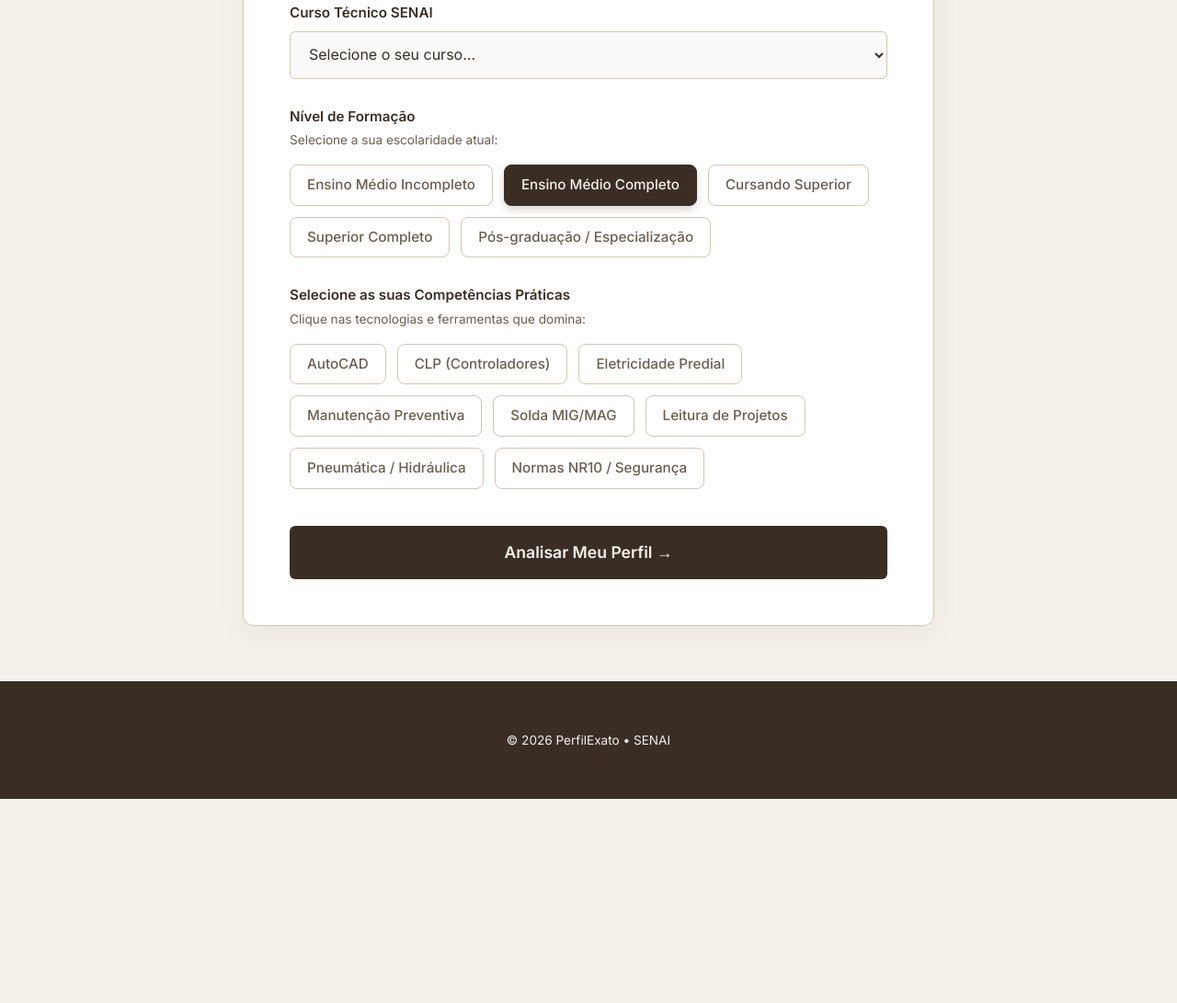
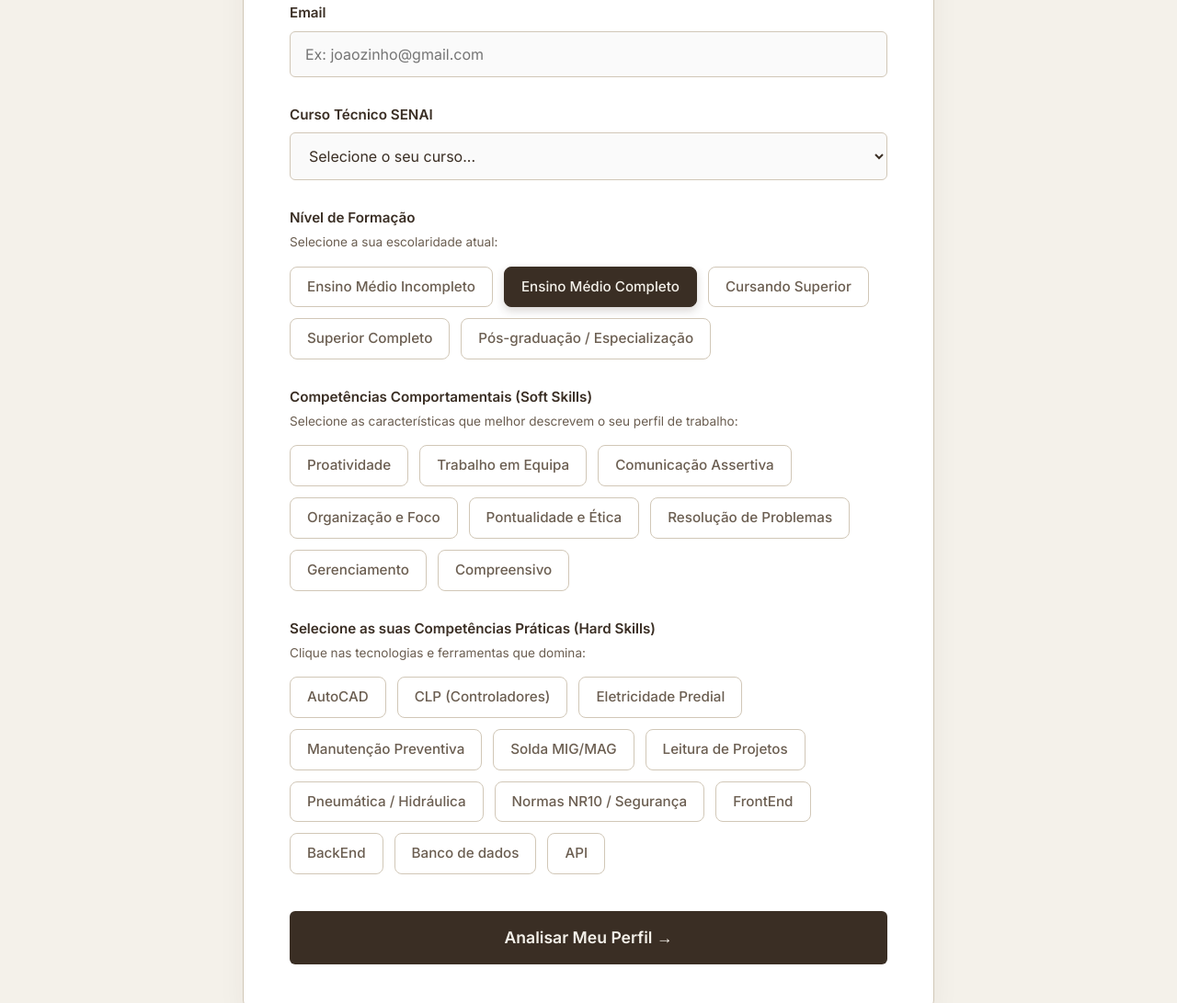
Before and after one commit to dudu-airess6/PerfilExato, a plain HTML site: page frontend/formulario.html in a window 1280 px wide. Shown: the part 504-1595 px from the top of the page at 92% size. Before the commit the page ends 1373 px from the top, so only its background shows below. Drawn offline with Linux system fonts and the light colour scheme.

Commit message:
atualização

```diff
--- a/frontend/css/formulario.css
+++ b/frontend/css/formulario.css
@@ -155,7 +155,9 @@ a {
 }
 
 /* Inputs de Texto e Select */
+/* Inputs de Texto, Email e Select */
 input[type="text"],
+input[type="email"],
 select {
     width: 100%;
     padding: 14px 16px;
@@ -170,12 +172,12 @@ select {
 }
 
 input[type="text"]:focus,
+input[type="email"]:focus,
 select:focus {
     outline: none;
     border-color: var(--bg-dark);
     background-color: #FFFFFF;
 }
-
 /* =========================================================
    GRELHA DE COMPETÊNCIAS E FORMAÇÃO (O Truque CSS)
    ========================================================= */
--- a/frontend/formulario.html
+++ b/frontend/formulario.html
@@ -43,6 +43,11 @@
                     <label for="nome">Nome Completo</label>
                     <input type="text" id="nome" name="nome" placeholder="Ex: João Silva" required>
                 </div>
+                <div class="form-group">
+                    <label for="email">Email</label>
+                    <input type="email" id="email" name="email" placeholder="Ex: joaozinho@gmail.com" required>
+                </div>
+
 
                 <div class="form-group">
                     <label for="curso">Curso Técnico SENAI</label>
@@ -83,7 +88,46 @@
                     </div>
                 </div>
                 <div class="form-group">
-                    <label>Selecione as suas Competências Práticas</label>
+    <label>Competências Comportamentais (Soft Skills)</label>
+    <p class="help-text">Selecione as características que melhor descrevem o seu perfil de trabalho:</p>
+
+    <div class="skills-grid">
+        <div class="skill-item">
+            <input type="checkbox" id="soft1" name="soft_skills" value="Proatividade">
+            <label for="soft1">Proatividade</label>
+        </div>
+        <div class="skill-item">
+            <input type="checkbox" id="soft2" name="soft_skills" value="Trabalho em Equipa">
+            <label for="soft2">Trabalho em Equipa</label>
+        </div>
+        <div class="skill-item">
+            <input type="checkbox" id="soft3" name="soft_skills" value="Comunicativo">
+            <label for="soft3">Comunicação Assertiva</label>
+        </div>
+        <div class="skill-item">
+            <input type="checkbox" id="soft4" name="soft_skills" value="Organizacao">
+            <label for="soft4">Organização e Foco</label>
+        </div>
+        <div class="skill-item">
+            <input type="checkbox" id="soft5" name="soft_skills" value="Pontualidade">
+            <label for="soft5">Pontualidade e Ética</label>
+        </div>
+        <div class="skill-item">
+            <input type="checkbox" id="soft6" name="soft_skills" value="Resolucao de Problemas">
+            <label for="soft6">Resolução de Problemas</label>
+        </div>
+        <div class="skill-item">
+            <input type="checkbox" id="soft7" name="soft_skills" value="Gerenciamento">
+            <label for="soft7">Gerenciamento</label>
+        </div>
+        <div class="skill-item">
+            <input type="checkbox" id="soft8" name="soft_skills" value="Compreensivo">
+            <label for="soft8">Compreensivo</label>
+        </div>
+    </div>
+</div>
+                <div class="form-group">
+                    <label>Selecione as suas Competências Práticas (Hard Skills)</label>
                     <p class="help-text">Clique nas tecnologias e ferramentas que domina:</p>
 
                     <div class="skills-grid">
@@ -119,6 +163,23 @@
                             <input type="checkbox" id="skill8" name="skills" value="Normas NR10">
                             <label for="skill8">Normas NR10 / Segurança</label>
                         </div>
+                        <div class="skill-item">
+                            <input type="checkbox" id="skill9" name="skills" value="Programação">
+                            <label for="skill9">FrontEnd</label>
+                        </div>
+                         <div class="skill-item">
+                            <input type="checkbox" id="skill10" name="skills" value="Programação">
+                            <label for="skill10">BackEnd</label>
+                        </div>
+                        <div class="skill-item">
+                            <input type="checkbox" id="skill11" name="skills" value="Programação">
+                            <label for="skill11">Banco de dados</label>
+                        </div>
+                         <div class="skill-item">
+                            <input type="checkbox" id="skill12" name="skills" value="Programação">
+                            <label for="skill12">API</label>
+                        </div>
+
                     </div>
                 </div>
 
```
Also changed, not shown: frontend/dashboard.html (+1 -1 lines), frontend/index.html (+2 -1 lines), frontend/vagas.html (+1 -1 lines).
